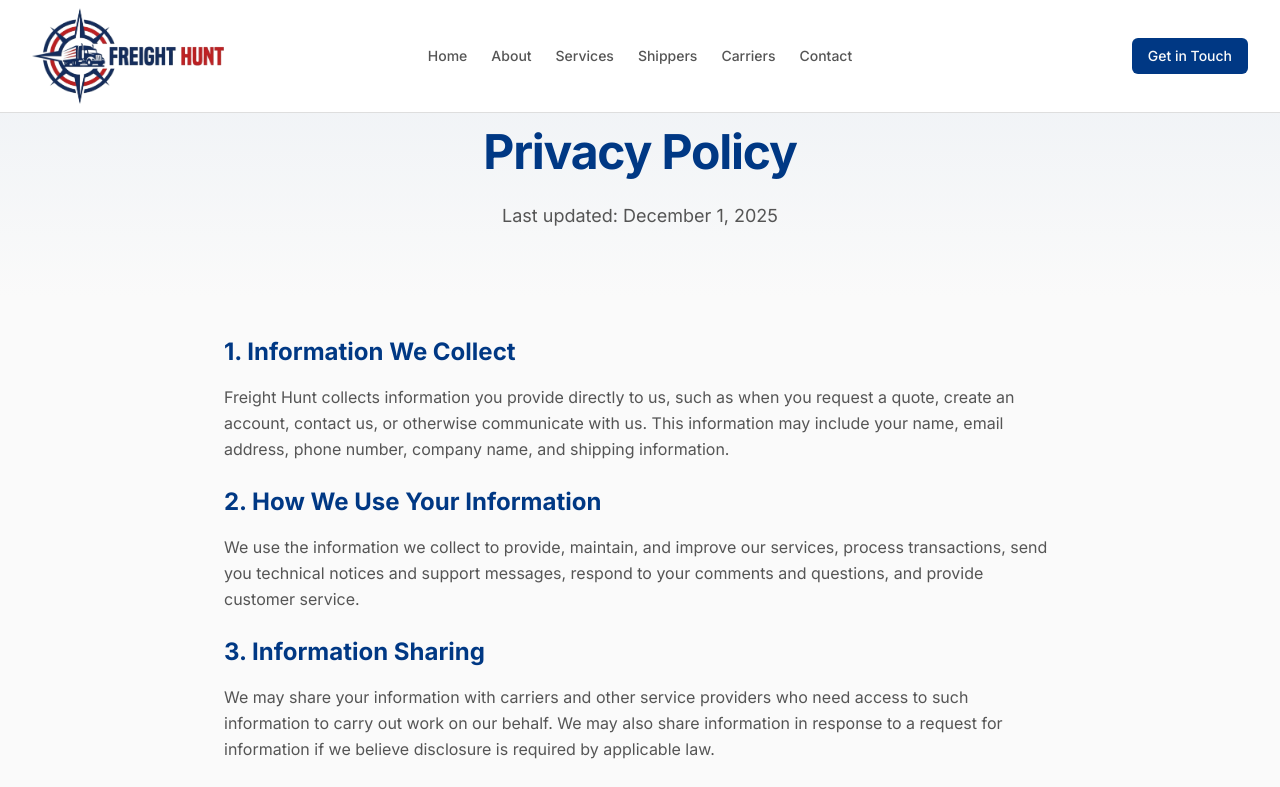
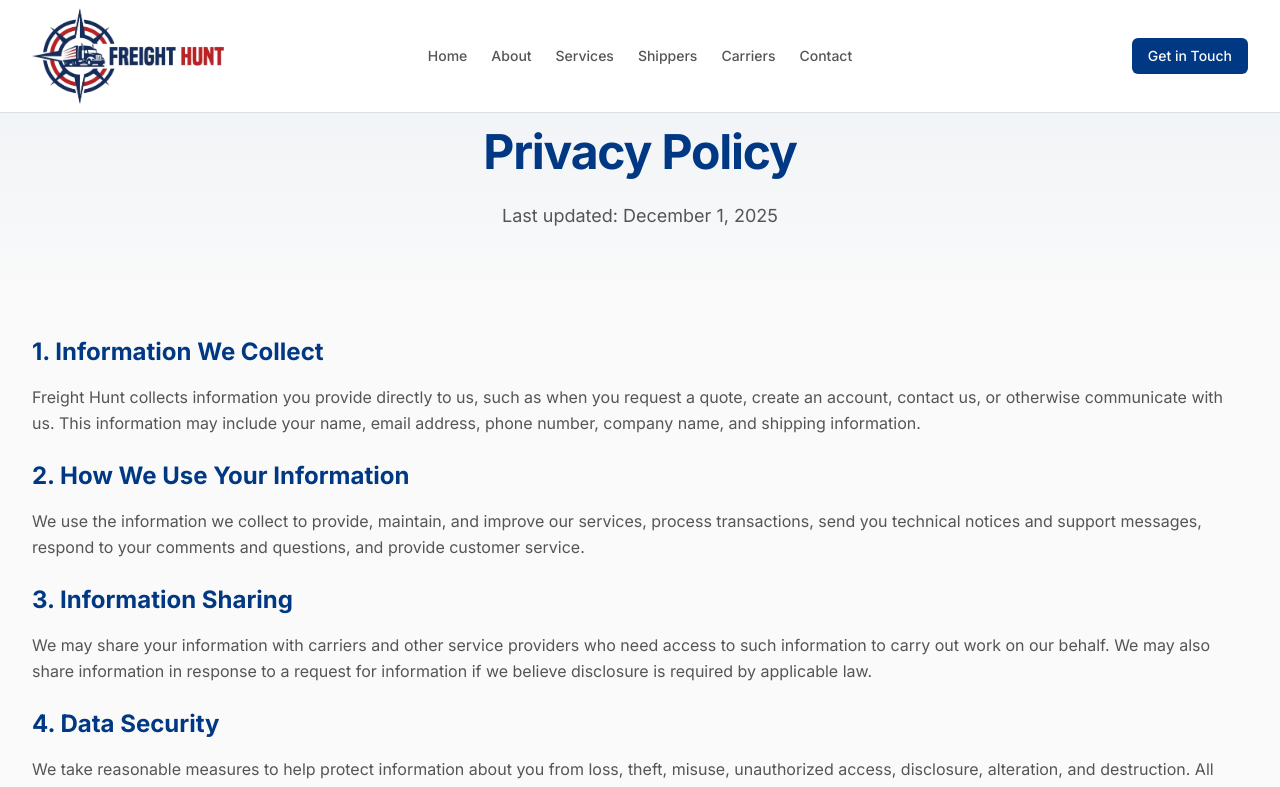
Before and after one commit to sidhugurtej/freight-hunt-website, a Next.js app: page /privacy in a window 1280 px wide. Shown: the top 787 px of the page. Built offline with nearby package versions, Linux system fonts and the light colour scheme.

Commit message:
style: Increase max content width on privacy and terms pages

```diff
--- a/app/privacy/page.tsx
+++ b/app/privacy/page.tsx
@@ -17,7 +17,7 @@
       <PageHeader title="Privacy Policy" description="Last updated: December 1, 2025" />
 
       <section className="py-10">
-        <div className="mx-auto max-w-4xl px-6 lg:px-8">
+        <div className="mx-auto max-w-7xl px-6 lg:px-8">
           <h2 className="text-2xl font-bold text-primary mb-4">1. Information We Collect</h2>
           <p className="text-muted-foreground mb-6 leading-relaxed">
             Freight Hunt collects information you provide directly to us, such as when you request a quote, create an
--- a/app/terms/page.tsx
+++ b/app/terms/page.tsx
@@ -17,7 +17,7 @@
       <PageHeader title="Terms of Service" description="Last updated: December 1, 2025" />
 
       <section className="py-10">
-        <div className="mx-auto max-w-4xl px-6 lg:px-8">
+        <div className="mx-auto max-w-7xl px-6 lg:px-8">
           <h2 className="text-2xl font-bold text-primary mb-4">1. Acceptance of Terms</h2>
           <p className="text-muted-foreground mb-6 leading-relaxed">
             By accessing or using the Freight Hunt website and services, you agree to be bound by these Terms of
```
